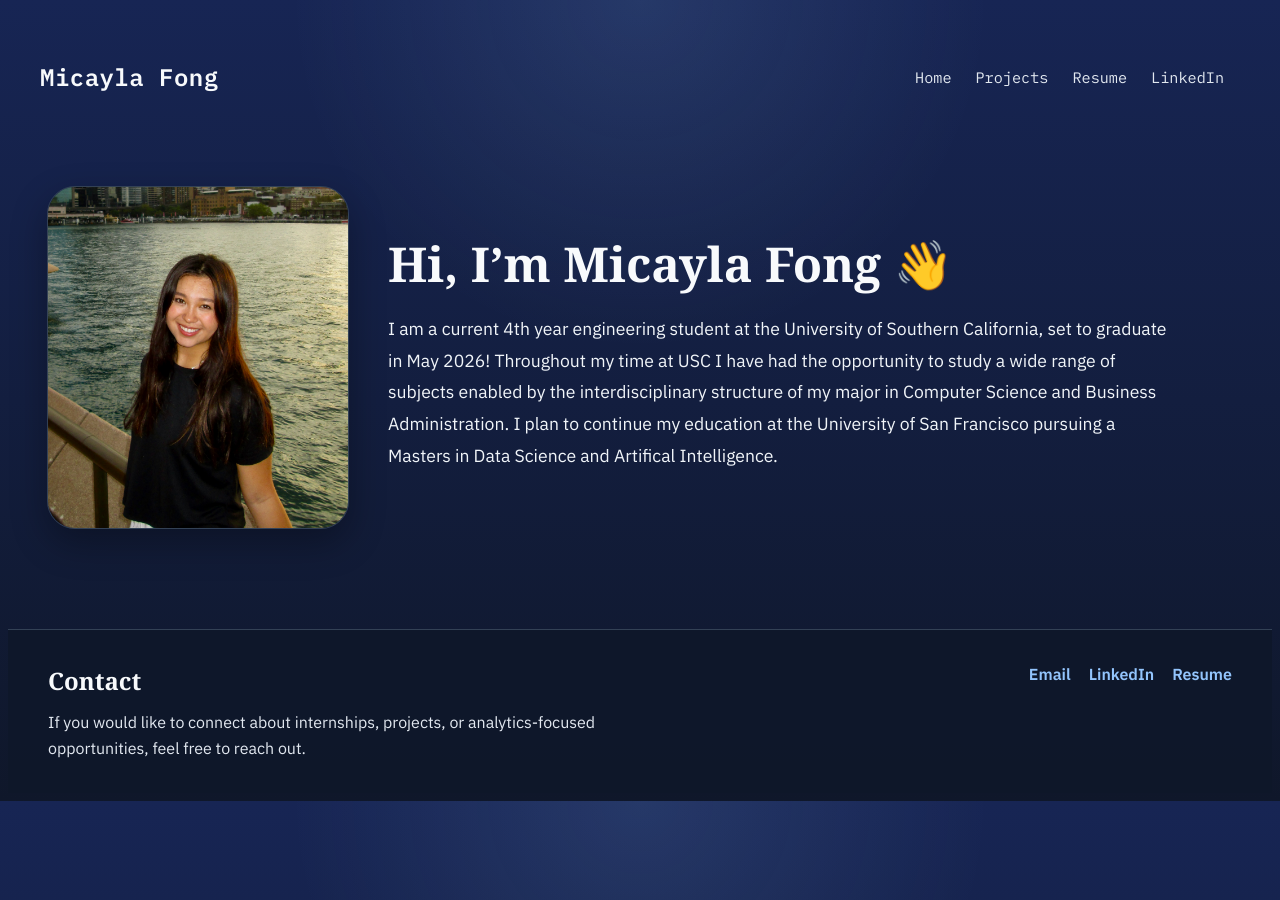
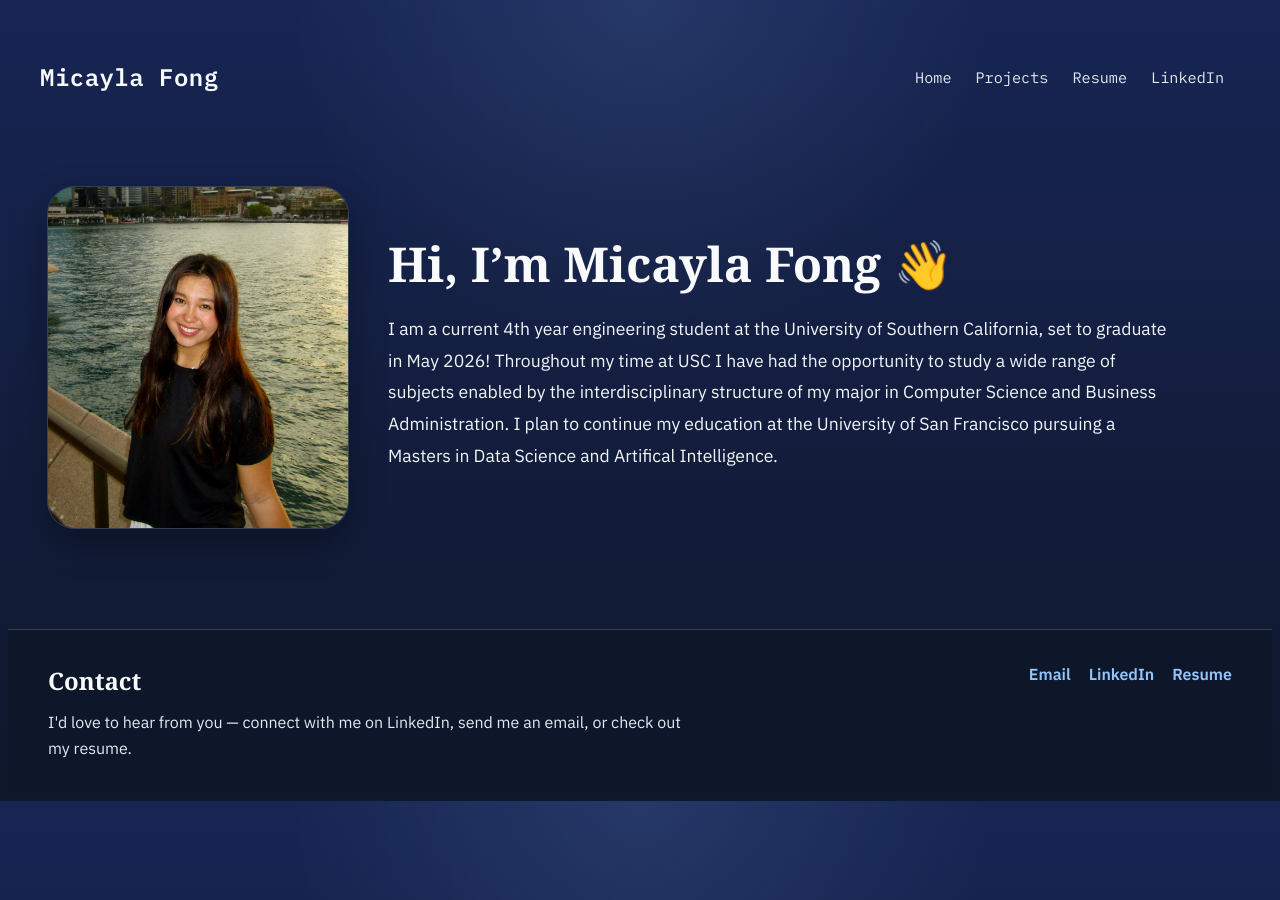
Before and after one commit to mdfong35/mdfong35.github.io, a Jekyll site: the page built from index.md, in a window 1280 px wide. Built offline with Jekyll 4.4.1, drawn with Linux system fonts in a browser that asks for light colours.

Commit message:
Update default.html

```diff
--- a/_layouts/default.html
+++ b/_layouts/default.html
@@ -27,7 +27,7 @@
     <div class="footer-content">
       <div>
         <h2>Contact</h2>
-        <p>If you would like to connect about internships, projects, or analytics-focused opportunities, feel free to reach out.</p>
+        <p> I'd love to hear from you — connect with me on LinkedIn, send me an email, or check out my resume.</p>
       </div>
       <div class="footer-links">
         <a href="mailto:micaylafong@gmail.com">Email</a>
```
